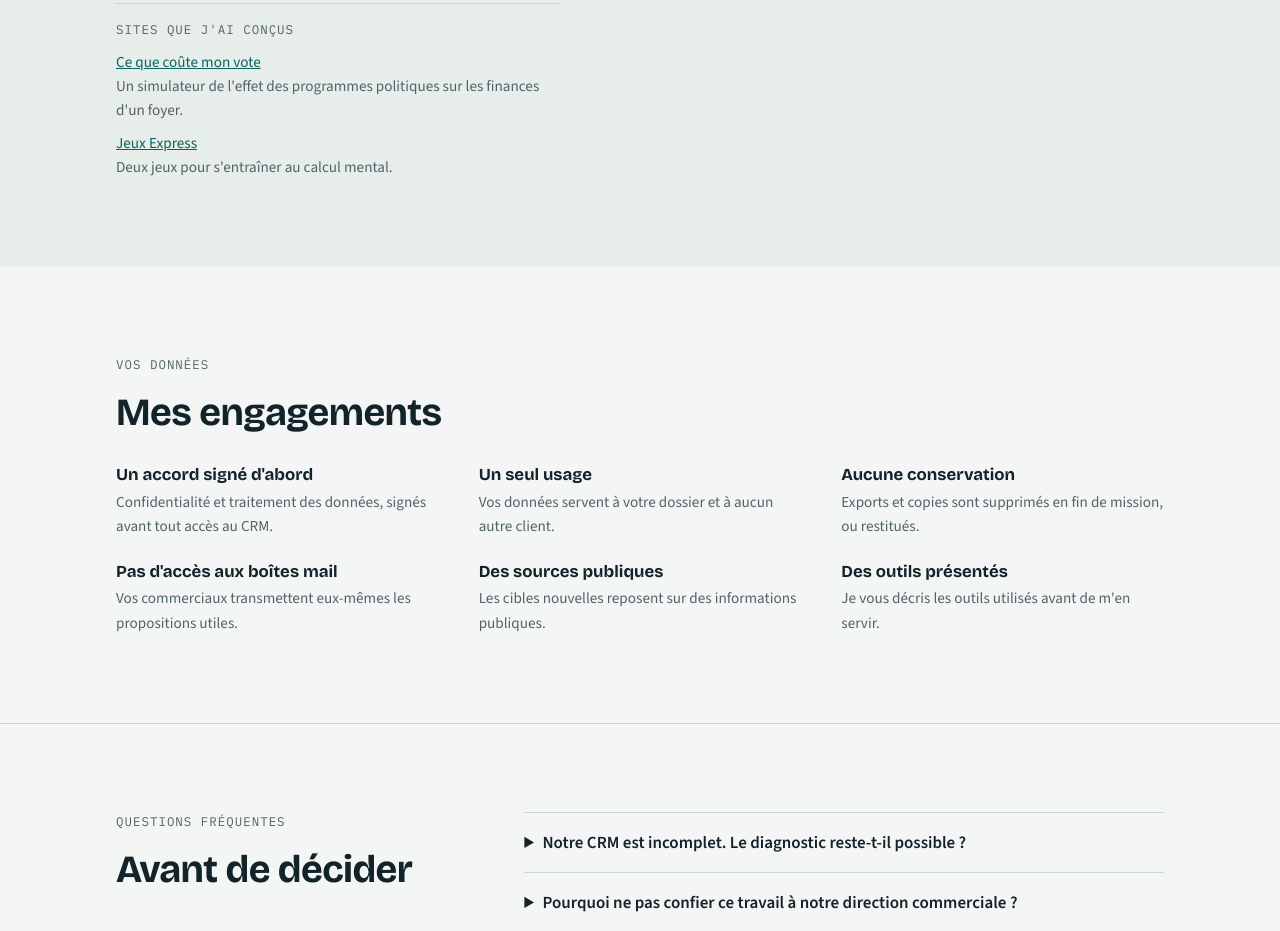
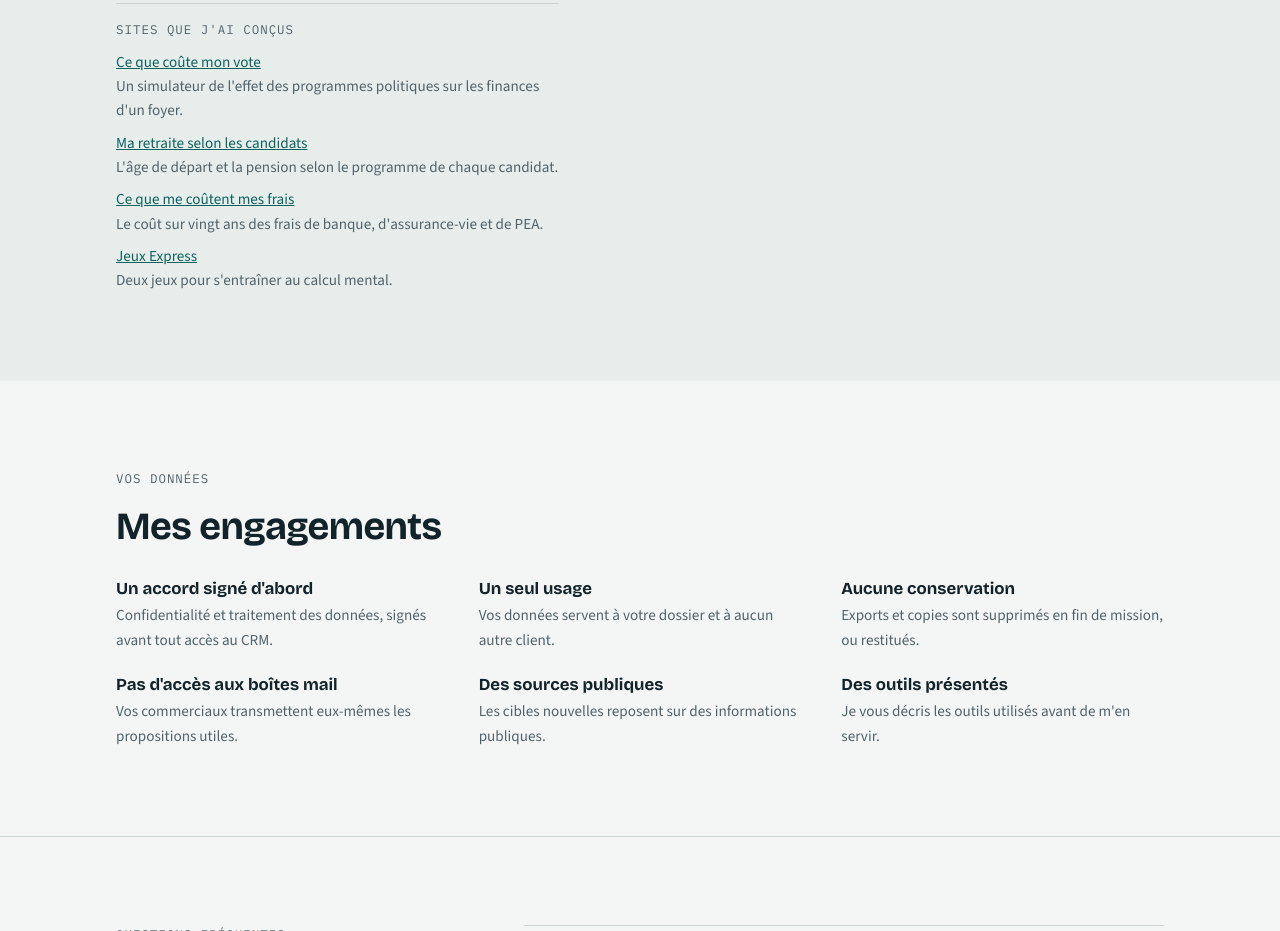
Before and after one commit to wggaming/wagramconseil, a plain HTML site: page index.html in a window 1280 px wide. Shown: the part 4334-5265 px from the top of the page. Drawn offline with nearby package versions, Linux system fonts and the light colour scheme.

Commit message:
Ajout des liens vers le test retraite et le site frais
Co-Authored-By: Claude Fable 5.2 <noreply@anthropic.com>
Claude-Session: https://claude.ai/code/session_01HTg6kXQPz7Fv7qcMMsxtYv

```diff
--- a/index.html
+++ b/index.html
@@ -341,6 +341,8 @@ footer details p{margin-top:.6rem;max-width:70ch}
           <p class="eyebrow">Sites que j'ai conçus</p>
           <ul>
             <li><a href="https://vote.wagramconseil.fr/" rel="noopener">Ce que coûte mon vote</a><span>Un simulateur de l'effet des programmes politiques sur les finances d'un foyer.</span></li>
+            <li><a href="https://vote.wagramconseil.fr/retraite.html" rel="noopener">Ma retraite selon les candidats</a><span>L'âge de départ et la pension selon le programme de chaque candidat.</span></li>
+            <li><a href="https://frais.wagramconseil.fr/" rel="noopener">Ce que me coûtent mes frais</a><span>Le coût sur vingt ans des frais de banque, d'assurance-vie et de PEA.</span></li>
             <li><a href="https://jeux.wagramconseil.fr/" rel="noopener">Jeux Express</a><span>Deux jeux pour s'entraîner au calcul mental.</span></li>
           </ul>
         </div>
```
